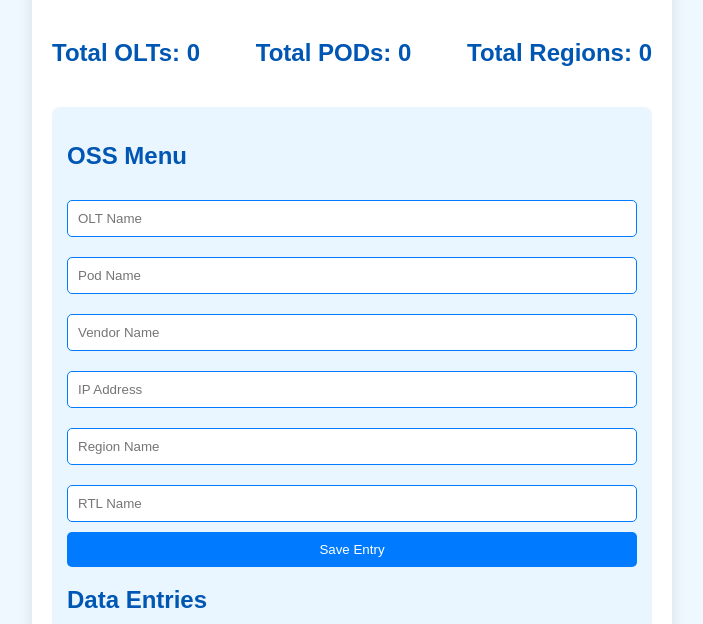
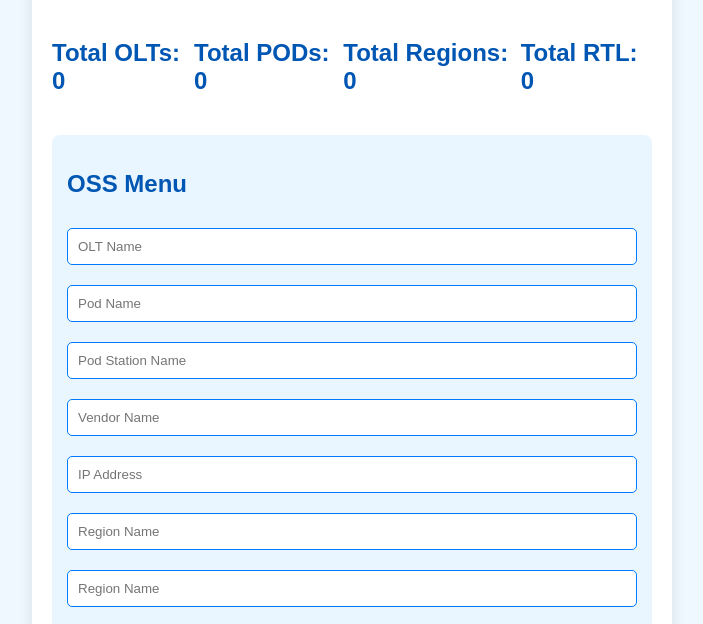
Before and after one commit to rajanchand/oltwisedetails, a plain HTML site: page admin_dashboard.html in a window 1280 px wide. Shown: the part 131-755 px from the top of the page, without its empty margins (288-991 px from the left). Drawn offline with Linux system fonts and the light colour scheme.

Commit message:
Update admin_dashboard.html

```diff
--- a/admin_dashboard.html
+++ b/admin_dashboard.html
@@ -13,6 +13,7 @@
             <h2>Total OLTs: <span id="totalOLTs">0</span></h2>
             <h2>Total PODs: <span id="totalPODs">0</span></h2>
             <h2>Total Regions: <span id="totalRegions">0</span></h2>
+            <h2>Total RTL: <span id="totalRTLs">0</span></h2>
         </div>
 
         <div class="menu">
@@ -20,9 +21,11 @@
             <form id="dataEntryForm">
                 <input type="text" id="olt_name" placeholder="OLT Name" required>
                 <input type="text" id="pod_name" placeholder="Pod Name" required>
+                <input type="text" id="pod_station_name" placeholder="Pod Station Name" required>
                 <input type="text" id="vendor_name" placeholder="Vendor Name" required>
                 <input type="text" id="ip_address" placeholder="IP Address" required>
                 <input type="text" id="region_name" placeholder="Region Name" required>
+                 <input type="text" id="region_name" placeholder="Region Name" required>
                 <input type="text" id="rtl_name" placeholder="RTL Name" required>
                 <button type="submit">Save Entry</button>
             </form>
```
